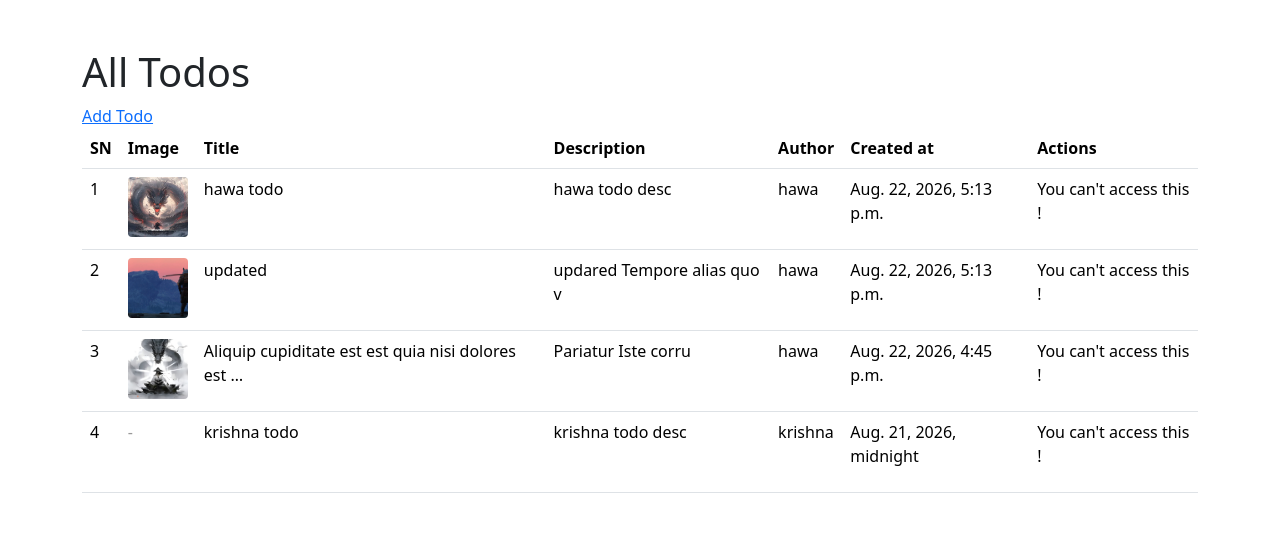
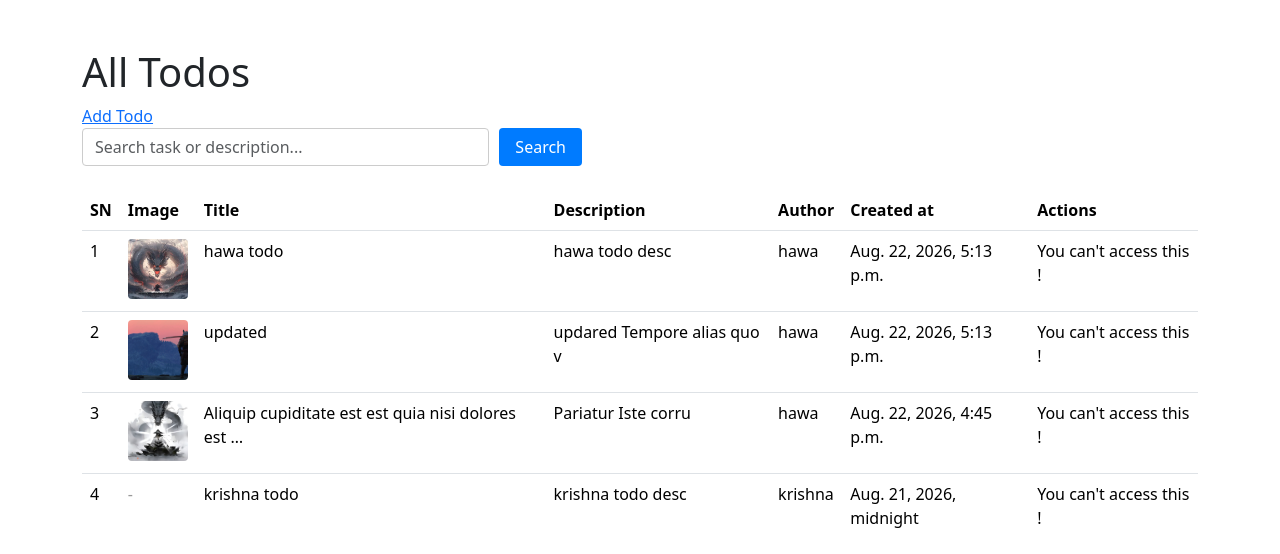
Before and after one commit to Krish123-lang/One-Month-Python-Projects, a Django app: page / in a window 1280 px wide. Shown: the part 24-578 px from the top of the page. Run offline with Django 5.2, Linux system fonts and the light colour scheme; data comes from the database, SQL or seed files in the repository.

Commit message:
Normal Search feature

```diff
--- a/4.Hard/learnings/todo/todoapp/templates/todo/index.html
+++ b/4.Hard/learnings/todo/todoapp/templates/todo/index.html
@@ -3,6 +3,19 @@
 <h1>All Todos</h1>
 
 <a href="{% url "create_todo" %}">Add Todo</a>
+
+<div class="mb-4" style="margin-bottom: 20px; max-width: 500px;">
+    <form action="{% url "index" %}" method="get" style="display: flex; gap: 10px;">
+        <input type="text" name="q" class="form-control" placeholder="Search task or description..." value="{{search_query}}" style="padding: 6px 12px; width: 100%; border: 1px solid #ccc; border-radius: 4px;">
+        <button type="submit" class="btn btn-primary" style="background-color: #007bff; color: white; border: none; padding: 6px 16px; border-radius: 4px; cursor: pointer;">Search</button>
+        {% if search_query %}
+            <a href="{% url 'index' %}" class="btn btn-secondary" style="background-color: #6c757d; color: white; padding: 6px 16px; border-radius: 4px; text-decoration: none; display: inline-block;">
+                Clear
+            </a>
+        {% endif %}
+    </form>
+</div>
+
 <table class="table">
     <thead>
         <tr>
@@ -40,6 +53,12 @@
                         {% endif %}
                     </td>
                 </tr>
+            {% empty %}
+                <tr>
+                    <td colspan="7" style="text-align: center; color: #777; padding: 20px;">
+                        No todos found matching your search.
+                    </td>
+                </tr>
             {% endfor %}
     </tbody>
 </table>
--- a/4.Hard/learnings/todo/todoapp/views.py
+++ b/4.Hard/learnings/todo/todoapp/views.py
@@ -3,13 +3,22 @@ from .forms import TodoForm
 from todoapp.models import Todo
 from django.contrib import messages
 from django.contrib.auth.decorators import login_required
+from django.db.models import Q
 # Create your views here.
 
 
 def index(request):
     todos = Todo.objects.all()
+
+    search_query = request.GET.get('q', '')
+    if search_query:
+        todos = todos.filter(
+            Q(title__icontains=search_query) |
+            Q(description__icontains=search_query)
+        ).distinct()
     context = {
-        "todos": todos
+        "todos": todos,
+        "search_query": search_query
     }
     return render(request, "todo/index.html", context)
 
@@ -29,8 +38,8 @@ def create_todo(request):
     elif request.method == "POST":
         form = TodoForm(request.POST, request.FILES)
         if form.is_valid():
-            user=form.save(commit=False)
-            user.author=request.user
+            user = form.save(commit=False)
+            user.author = request.user
             user.save()
             messages.success(request, "Todo has been created!")
             return redirect("index")
```
